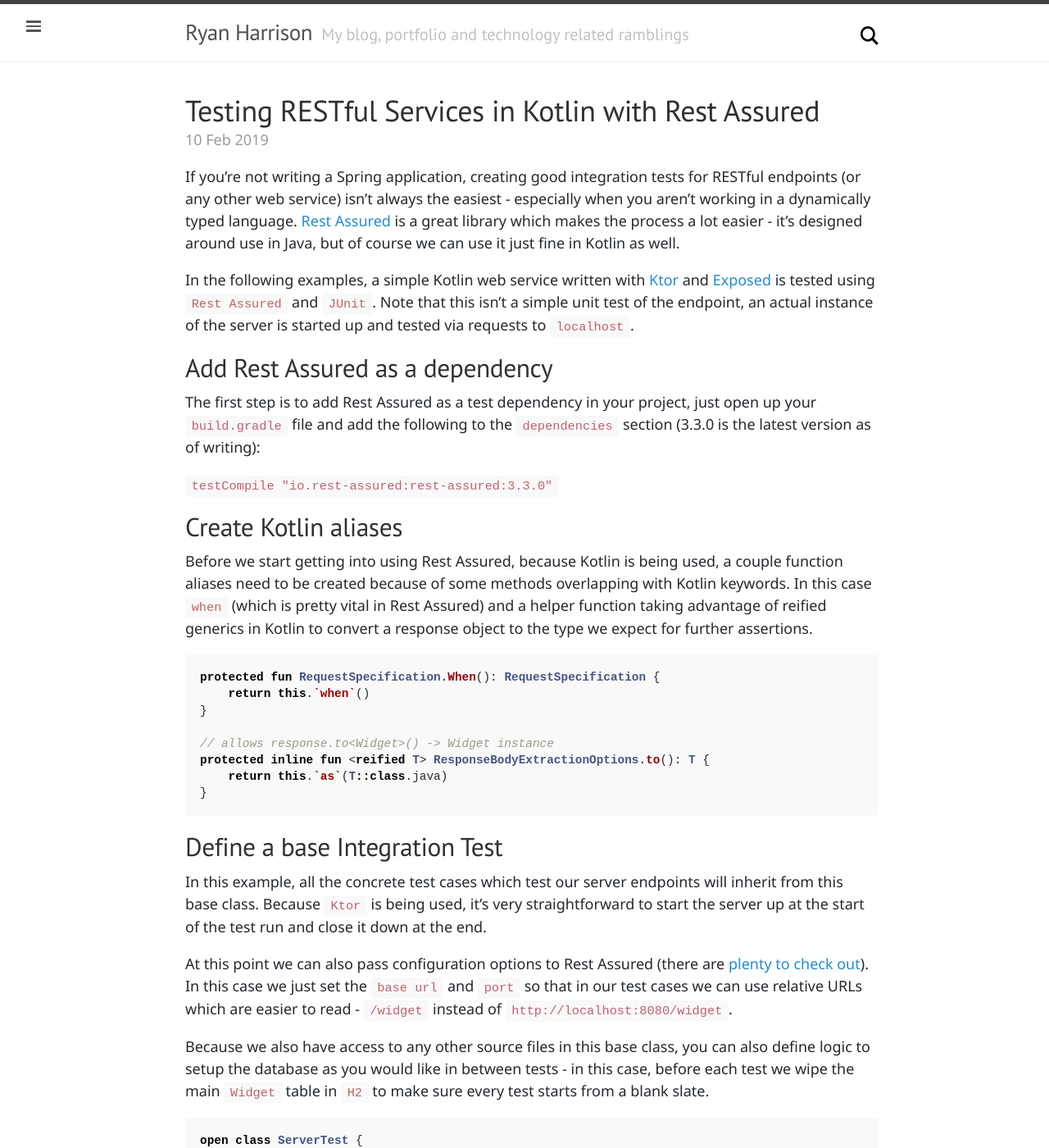
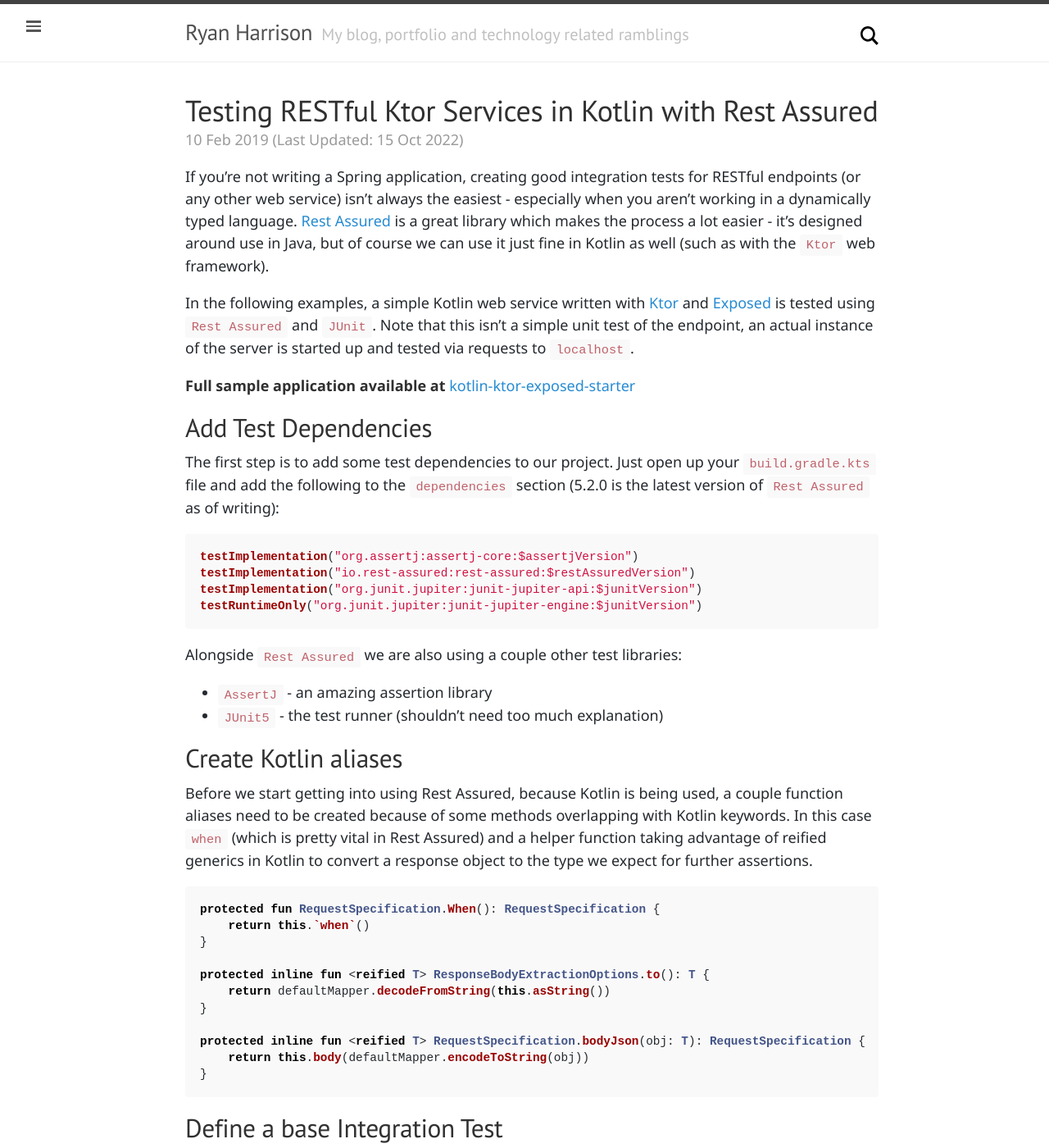
Before and after one commit to raharrison/ryanharrison.co.uk, a Jekyll site: the page built from _posts/2019/2019-02-10-testing-restful-services-kotlin-with-rest-assured.md, in a window 1280 px wide and 1400 px high. Shown: the whole window at 82% size. Built offline with Jekyll 4.4.1, drawn with Linux system fonts in a browser that asks for light colours; comment, search, counter and statistics services are not loaded; some of the changed text lies outside the part shown.

Commit message:
Update post content

````diff
--- a/_posts/2019/2019-02-10-testing-restful-services-kotlin-with-rest-assured.md
+++ b/_posts/2019/2019-02-10-testing-restful-services-kotlin-with-rest-assured.md
@@ -1,25 +1,40 @@
 ---
 layout: post
-title: Testing RESTful Services in Kotlin with Rest Assured
+title: Testing RESTful Ktor Services in Kotlin with Rest Assured
 tags:
     - restful service
+    - ktor
     - assert
     - test
     - kotlin
     - rest assured
+    - junit
     - endpoint
+last_modified_at: 2022-10-15
 typora-root-url: ../..
 ---
 
-If you're not writing a Spring application, creating good integration tests for RESTful endpoints (or any other web service) isn't always the easiest - especially when you aren't working in a dynamically typed language. [Rest Assured](http://rest-assured.io/) is a great library which makes the process a lot easier - it's designed around use in Java, but of course we can use it just fine in Kotlin as well.
+If you're not writing a Spring application, creating good integration tests for RESTful endpoints (or any other web service) isn't always the easiest - especially when you aren't working in a dynamically typed language. [Rest Assured](http://rest-assured.io/) is a great library which makes the process a lot easier - it's designed around use in Java, but of course we can use it just fine in Kotlin as well (such as with the `Ktor` web framework).
 
 In the following examples, a simple Kotlin web service written with [Ktor](https://ktor.io/) and [Exposed](https://github.com/JetBrains/Exposed) is tested using `Rest Assured` and `JUnit`. Note that this isn't a simple unit test of the endpoint, an actual instance of the server is started up and tested via requests to `localhost`.
 
-## Add Rest Assured as a dependency
+**Full sample application available at** [kotlin-ktor-exposed-starter]()
 
-The first step is to add Rest Assured as a test dependency in your project, just open up your `build.gradle` file and add the following to the `dependencies` section (3.3.0 is the latest version as of writing):
+## Add Test Dependencies
 
-`testCompile "io.rest-assured:rest-assured:3.3.0"`
+The first step is to add some test dependencies to our project. Just open up your `build.gradle.kts` file and add the following to the `dependencies` section (5.2.0 is the latest version of `Rest Assured` as of writing):
+
+```kotlin
+testImplementation("org.assertj:assertj-core:$assertjVersion")
+testImplementation("io.rest-assured:rest-assured:$restAssuredVersion")
+testImplementation("org.junit.jupiter:junit-jupiter-api:$junitVersion")
+testRuntimeOnly("org.junit.jupiter:junit-jupiter-engine:$junitVersion")
+```
+
+Alongside `Rest Assured` we are also using a couple other test libraries:
+
+- `AssertJ` - an amazing assertion library
+- `JUnit5` - the test runner (shouldn't need too much explanation)
 
 ## Create Kotlin aliases
 
@@ -30,9 +45,12 @@
     return this.`when`()
 }
 
-// allows response.to<Widget>() -> Widget instance
 protected inline fun <reified T> ResponseBodyExtractionOptions.to(): T {
-    return this.`as`(T::class.java)
+    return defaultMapper.decodeFromString(this.asString())
+}
+
+protected inline fun <reified T> RequestSpecification.bodyJson(obj: T): RequestSpecification {
+    return this.body(defaultMapper.encodeToString(obj))
 }
 ```
 
@@ -90,17 +107,19 @@
 ```kotlin
 @Test
 fun testGetWidgets() {
-    // expected
     val widget1 = NewWidget(null, "widget1", 10)
     val widget2 = NewWidget(null, "widget2", 5)
+    addWidget(widget1)
+    addWidget(widget2)
 
-    val widgets = get("/widget")
-    	.then()
-    	.statusCode(200)
-    	.extract().to<List<Widget>>()
+    val widgets = get("/widgets")
+        .then()
+        .statusCode(200)
+        .extract().to<List<Widget>>()
 
-    assertThat(widgets).containsOnly(widget1, widget2)
-
+    assertThat(widgets).hasSize(2)
+    assertThat(widgets).extracting("name").containsExactlyInAnyOrder(widget1.name, widget2.name)
+    assertThat(widgets).extracting("quantity").containsExactlyInAnyOrder(widget1.quantity, widget2.quantity)
 }
 ```
 
@@ -111,15 +130,20 @@
 ```kotlin
 @Test
 fun testUpdateWidget() {
-    val update = NewWidget("id1", "updated", 46) // already exists
+    // when
+    val widget1 = NewWidget(null, "widget1", 10)
+    val saved = addWidget(widget1)
+
+    // then
+    val update = NewWidget(saved.id, "updated", 46)
     val updated = given()
         .contentType(ContentType.JSON)
-        .body(update)
+        .bodyJson(update)
         .When()
-        .post("/widget")
-        .then()
-        .statusCode(200)
-        .extract().to<Widget>()
+            .put("/widgets")
+            .then()
+            .statusCode(200)
+            .extract().to<Widget>()
 
     assertThat(updated).isNotNull
     assertThat(updated.id).isEqualTo(update.id)
@@ -147,7 +171,7 @@
 
 The main differences you will see in other examples is that in a typical Rest Assured test, the `body` method is used to run `Hamcrest` matchers against certain JSON elements. You can also test forms, run JSON schema validations, test against XML and use `JSONPath` to access specific nodes.
 
-Find a lot more real-world use cases in the following two projects:
+Find a lot more real-world use cases in the following two projects. This also includes testing Ktor websockets:
 
 <https://github.com/raharrison/kotlin-ktor-exposed-starter/tree/master/src/test/kotlin>
 
````
Also changed, not shown: other parts of _posts/2019/2019-02-10-testing-restful-services-kotlin-with-rest-assured.md (+9 -10 lines), _posts/2021/2021-05-13-wsl2-better-managing-system-resources.md (+1 -0 lines).
